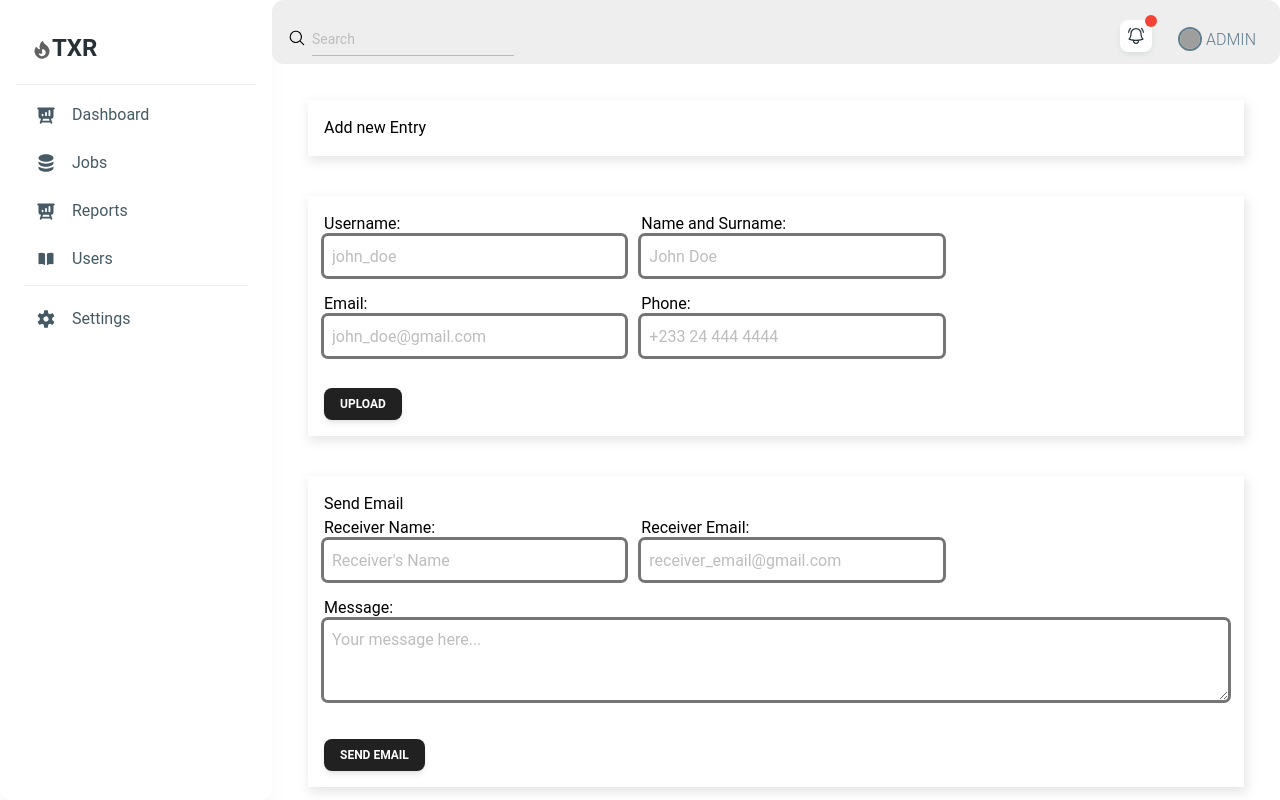
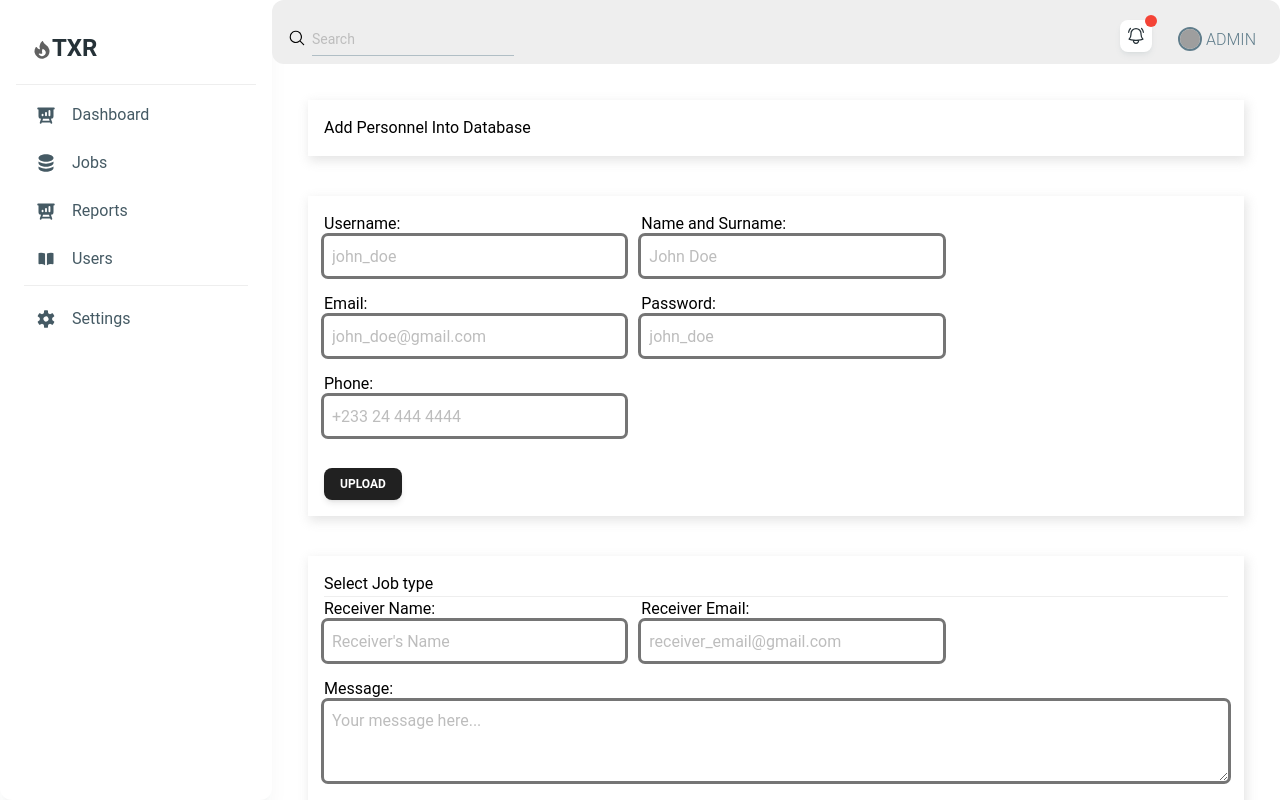
Before and after one commit to Deadtatoes/txr-front-end, a React (Vite) app: page /jobs in a window 1280 px wide. Built offline with nearby package versions, Linux system fonts and the light colour scheme; grey boxes are pictures that could not be loaded.

Commit message:
main functionality left

```diff
--- a/package.json
+++ b/package.json
@@ -10,9 +10,12 @@
     "preview": "vite preview"
   },
   "dependencies": {
+    "@emotion/react": "^11.13.3",
+    "@emotion/styled": "^11.13.0",
     "@heroicons/react": "^2.1.5",
     "@material-tailwind/react": "^2.1.9",
-    "@mui/x-data-grid": "^7.12.0",
+    "@mui/material": "^5.16.7",
+    "@mui/x-data-grid": "^7.14.0",
     "esbuild": "^0.23.0",
     "firebase": "^10.12.5",
     "prop-types": "^15.8.1",
--- a/src/App.jsx
+++ b/src/App.jsx
@@ -122,7 +122,7 @@ function App() {
                 {/* Main Content */}
                 <div className="flex-grow p-4 bg-slate-200 overflow-auto">
                   <Routes>
-                    <Route path="/" element={<Jobs inputs={userInputs} title="Add new Entry" />} />
+                    <Route path="/" element={<Jobs inputs={userInputs} title="Add new Entry to data" />} />
                   </Routes>
                 </div>
               </div>
@@ -206,7 +206,7 @@ function App() {
                 {/* Main Content */}
                 <div className="flex-grow p-4 bg-slate-200 overflow-auto">
                   <Routes>
-                  <Route path="/settings" element={<Settings />} />
+                    <Route path="/settings" element={<Settings />} />
                   </Routes>
                 </div>
               </div>
--- a/src/Pages/Jobs.jsx
+++ b/src/Pages/Jobs.jsx
@@ -2,20 +2,63 @@
 //
 import { Button } from "@material-tailwind/react";
 import { useState } from "react";
+import {  collection, doc, serverTimestamp, setDoc, Timestamp } from "firebase/firestore";
+import { auth, db } from "../firebase";
+import { createUserWithEmailAndPassword } from "firebase/auth";
+import { useNavigate } from "react-router-dom";
+
 
 export const Jobs = () => {
   const [receiverName, setReceiverName] = useState("");
   const [receiverEmail, setReceiverEmail] = useState("");
   const [message, setMessage] = useState("");
-
-  const handleUpload = async(e) => {
-    // Handle upload logic here
-
-    // fireLine next
+  const [data, setData] = useState({})
+  const navigate = useNavigate()
 
 
+  // UPLOADING TO FIREBASE DB
+  const handleUpload = async(e) => {
+    // Upload logic here
+    e.preventDefault()
+    // fireLine next
+    try{
+      const res = await createUserWithEmailAndPassword(
+        auth,
+        data.email,
+        data.password
+      )
+
+      await setDoc(doc(db, "users", res.user.uid), {
+        ...data,
+        Timestamp: serverTimestamp()
+      });
+      navigate("/reports")
+      console.log("Document is with ID: ", res.id )
+
+    }catch(error){
+      if(error.code === "auth/email-already-in-use"){
+        console.error("The email address is already in use by another account.")
+      }else{
+        console.error("An error occured", error)
+      }
+    }
   };
 
+
+
+  // SENDING DATA TO DB
+  const handleUserInput = (e) =>{
+    const id = e.target.id
+    const value =e.target.value
+
+    setData({...data, [id]: value})
+  }
+  console.log(data)
+
+
+
+
+  // EMAIL HANDLING
   const handleSendEmail = (e) => {
     e.preventDefault();
     // Handle send email logic here
@@ -27,55 +70,79 @@ export const Jobs = () => {
     <div id="newJob" className="">
       <div id="jobContainer" className="flex flex-col w-full">
         <div id="top" className="shadow-custom p-4 m-5">
-          <h2>Add new Entry</h2>
+          <h2>Add Personnel Into Database</h2>
         </div>
 
         <div id="bottom" className="shadow-custom p-4 m-5">
-          <form className="flex flex-wrap gap-4">
+
+          <form onSubmit={handleUpload} className="flex flex-wrap gap-4">
+
+
             <div className="w-full sm:w-1/2 lg:w-1/3">
               <label>Username:</label>
               <input
+                id="username"
                 type="text"
                 className="w-full outline outline-gray-600 h-10 focus:outline-blue-500 p-2 rounded"
                 placeholder="john_doe"
+                onChange={handleUserInput}
               />
             </div>
 
             <div className="w-full sm:w-1/2 lg:w-1/3">
               <label>Name and Surname:</label>
               <input
+                id="displayName"
                 type="text"
                 className="w-full outline outline-gray-600 h-10 focus:outline-blue-500 p-2 rounded"
                 placeholder="John Doe"
+                onChange={handleUserInput}
               />
             </div>
 
             <div className="w-full sm:w-1/2 lg:w-1/3">
               <label>Email:</label>
               <input
+                id="email"
                 type="email"
                 className="w-full outline outline-gray-600 h-10 focus:outline-blue-500 p-2 rounded"
                 placeholder="john_doe@gmail.com"
+                onChange={handleUserInput}
+              />
+            </div>
+
+            <div className="w-full sm:w-1/2 lg:w-1/3">
+              <label>Password:</label>
+              <input
+                id="password"
+                type="password"
+                className="w-full outline outline-gray-600 h-10 focus:outline-blue-500 p-2 rounded"
+                placeholder="john_doe"
+                onChange={handleUserInput}
               />
             </div>
 
             <div className="w-full sm:w-1/2 lg:w-1/3">
               <label>Phone:</label>
               <input
+                id="phoneNumber"
                 type="text"
                 className="w-full outline outline-gray-600 h-10 focus:outline-blue-500 p-2 rounded"
                 placeholder="+233 24 444 4444"
+                onChange={handleUserInput}
               />
             </div>
 
             <div className="w-full flex justify-start mt-4">
-              <Button size="sm" onClick={handleUpload}>Upload</Button>
+              <Button size="sm" type="submit">Upload</Button>
             </div>
           </form>
         </div>
 
+        {/* Email Container */}
         <div id="emailFormContainer" className="shadow-custom p-4 m-5">
-          <h2>Send Email</h2>
+          <h2>Select Job type</h2>
+          <hr />
           <form onSubmit={handleSendEmail} className="flex flex-wrap gap-4">
             <div className="w-full sm:w-1/2 lg:w-1/3">
               <label>Receiver Name:</label>
@@ -110,7 +177,7 @@ export const Jobs = () => {
             </div>
 
             <div className="w-full flex justify-start mt-4">
-              <Button size="sm" type="submit">Send Email</Button>
+              <Button size="sm" onClick={handleUpload}>Send Email</Button>
             </div>
           </form>
         </div>
@@ -118,146 +185,3 @@ export const Jobs = () => {
     </div>
   );
 };
-
-
-
-// import { useState, useEffect } from "react";
-// import { Button } from "@material-tailwind/react";
-// import { auth, db } from "../firebase";
-// import { collection, getDocs } from "firebase/firestore";
-
-// export const Jobs = () => {
-//   const [receiverName, setReceiverName] = useState("");
-//   const [receiverEmails, setReceiverEmails] = useState([]);
-//   const [selectedEmails, setSelectedEmails] = useState([]);
-//   const [message, setMessage] = useState("");
-
-//   useEffect(() => {
-//     // Fetch emails from Firestore
-//     const fetchEmails = async () => {
-//       try {
-//         const emailsCollection = collection(db, "emails");
-//         const emailSnapshot = await getDocs(emailsCollection);
-//         const emailList = emailSnapshot.docs.map(doc => ({
-//           id: doc.id,
-//           email: doc.data().email
-//         }));
-//         setReceiverEmails(emailList);
-//       } catch (error) {
-//         console.error("Error fetching emails:", error);
-//       }
-//     };
-
-//     fetchEmails();
-//   }, []);
-
-//   const handleUpload = () => {
-//     // Handle upload logic here
-//   };
-
-//   const handleSendEmail = (e) => {
-//     e.preventDefault();
-//     // Handle send email logic here
-//     console.log("Receiver's Name:", receiverName);
-//     console.log("Selected Emails:", selectedEmails);
-//     console.log("Message:", message);
-//   };
-
-//   return (
-//     <div id="newJob" className="">
-//       <div id="jobContainer" className="flex flex-col w-full">
-//         <div id="top" className="shadow-custom p-4 m-5">
-//           <h2>Add new Entry</h2>
-//         </div>
-
-//         <div id="bottom" className="shadow-custom p-4 m-5">
-//           <form className="flex flex-wrap gap-4">
-//             <div className="w-full sm:w-1/2 lg:w-1/3">
-//               <label>Username:</label>
-//               <input
-//                 type="text"
-//                 className="w-full outline outline-gray-600 h-10 focus:outline-blue-500 p-2 rounded"
-//                 placeholder="john_doe"
-//               />
-//             </div>
-
-//             <div className="w-full sm:w-1/2 lg:w-1/3">
-//               <label>Name and Surname:</label>
-//               <input
-//                 type="text"
-//                 className="w-full outline outline-gray-600 h-10 focus:outline-blue-500 p-2 rounded"
-//                 placeholder="John Doe"
-//               />
-//             </div>
-
-//             <div className="w-full sm:w-1/2 lg:w-1/3">
-//               <label>Email:</label>
-//               <input
-//                 type="email"
-//                 className="w-full outline outline-gray-600 h-10 focus:outline-blue-500 p-2 rounded"
-//                 placeholder="john_doe@gmail.com"
-//               />
-//             </div>
-
-//             <div className="w-full sm:w-1/2 lg:w-1/3">
-//               <label>Phone:</label>
-//               <input
-//                 type="text"
-//                 className="w-full outline outline-gray-600 h-10 focus:outline-blue-500 p-2 rounded"
-//                 placeholder="+233 24 444 4444"
-//               />
-//             </div>
-
-//             <div className="w-full flex justify-start mt-4">
-//               <Button size="sm" onClick={handleUpload}>Upload</Button>
-//             </div>
-//           </form>
-//         </div>
-
-//         <div id="emailFormContainer" className="shadow-custom p-4 m-5">
-//           <h2>Send Email</h2>
-//           <form onSubmit={handleSendEmail} className="flex flex-wrap gap-4">
-//             <div className="w-full sm:w-1/2 lg:w-1/3">
-//               <label>Receiver's Name:</label>
-//               <input
-//                 type="text"
-//                 className="w-full outline outline-gray-600 h-10 focus:outline-blue-500 p-2 rounded"
-//                 placeholder="Receiver's Name"
-//                 value={receiverName}
-//                 onChange={(e) => setReceiverName(e.target.value)}
-//               />
-//             </div>
-
-//             <div className="w-full sm:w-1/2 lg:w-1/3">
-//               <label>Receiver's Email:</label>
-//               <select
-//                 multiple
-//                 className="w-full outline outline-gray-600 h-10 focus:outline-blue-500 p-2 rounded"
-//                 value={selectedEmails}
-//                 onChange={(e) => setSelectedEmails(Array.from(e.target.selectedOptions, option => option.value))}
-//               >
-//                 {receiverEmails.map(email => (
-//                   <option key={email.id} value={email.email}>{email.email}</option>
-//                 ))}
-//               </select>
-//             </div>
-
-//             <div className="w-full">
-//               <label>Message:</label>
-//               <textarea
-//                 className="w-full outline outline-gray-600 h-20 focus:outline-blue-500 p-2 rounded"
-//                 placeholder="Your message here..."
-//                 value={message}
-//                 onChange={(e) => setMessage(e.target.value)}
-//               />
-//             </div>
-
-//             <div className="w-full flex justify-start mt-4">
-//               <Button size="sm" type="submit">Send Email</Button>
-//             </div>
-//           </form>
-//         </div>
-//       </div>
-//     </div>
-//   );
-// };
--- a/src/formSource.js
+++ b/src/formSource.js
@@ -1,46 +1,38 @@
   export const userInputs = [
     {
-      id: 1,
+        id: "username",
         label: "Username",
         type: "text",
         placeholder: "john_doe",
+        divClass: "w-full sm:w-1/2 lg:w-1/3",
+        inputClass: "w-full outline outline-gray-600 h-10 focus:outline-blue-500 p-2 rounded",
     },
     {
-      id: 2,
+        id: "displayName",
         label: "Name and surname",
         type: "text",
         placeholder: "John Doe",
+        divClass: "w-full sm:w-1/2 lg:w-1/3",
+        inputClass: "w-full outline outline-gray-600 h-10 focus:outline-blue-500 p-2 rounded",
     },
     {
-      id: 3,
+        id: "email",
         label: "Email",
-      type: "mail",
+        type: "email",
         placeholder: "john_doe@gmail.com",
+        divClass: "w-full sm:w-1/2 lg:w-1/3",
+        inputClass: "w-full outline outline-gray-600 h-10 focus:outline-blue-500 p-2 rounded",
     },
     {
-      id: 4,
+        id: "phoneNumber",
         label: "Phone",
         type: "text",
-      placeholder: "+1 234 567 89",
-    },
-    {
-      id: 5,
-      label: "Password",
-      type: "password",
-    },
-    {
-      id: 6,
-      label: "Address",
-      type: "text",
-      placeholder: "Elton St. 216 NewYork",
-    },
-    {
-      id: 7,
-      label: "Country",
-      type: "text",
-      placeholder: "USA",
+        placeholder: "+233 24 444 4444",
+        divClass: "w-full sm:w-1/2 lg:w-1/3",
+        inputClass: "w-full outline outline-gray-600 h-10 focus:outline-blue-500 p-2 rounded",
     },
 ];
+
 
   export const productInputs = [
     {
```
Also changed, not shown: src/Components/Navbar.jsx (+0 -86 lines), src/Components/UserTable.jsx (added, +108 -0 lines), src/Pages/Reports.jsx (+12 -3 lines), src/UserTableSource.js (added, +25 -0 lines), src/firebase.js (+8 -2 lines), 2 other files (tests, documents, lock files or other folders). Lines whose indentation alone changed are shown as unchanged.
